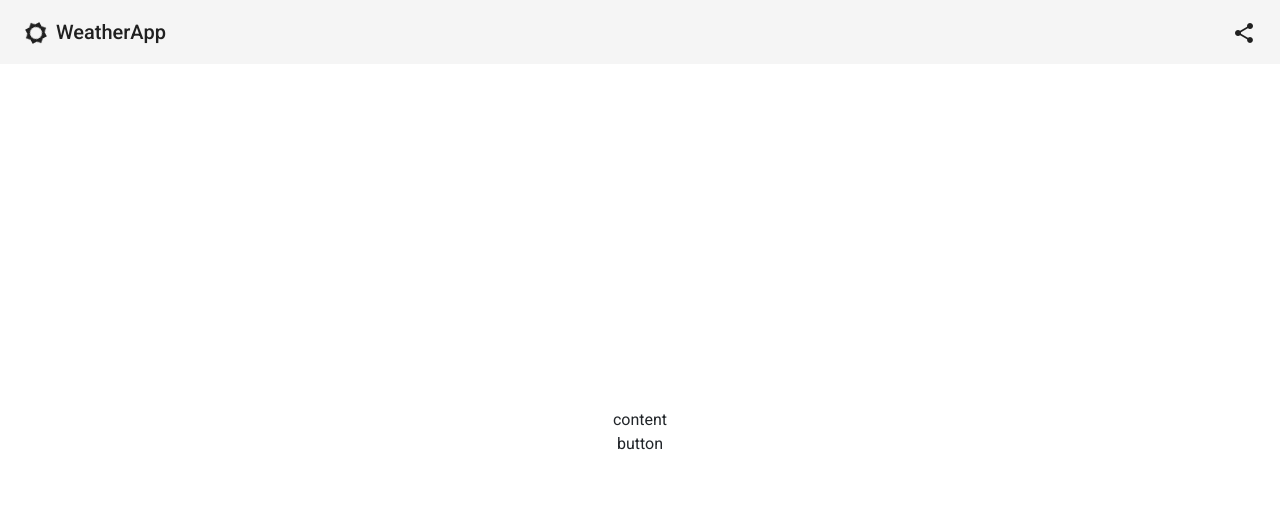
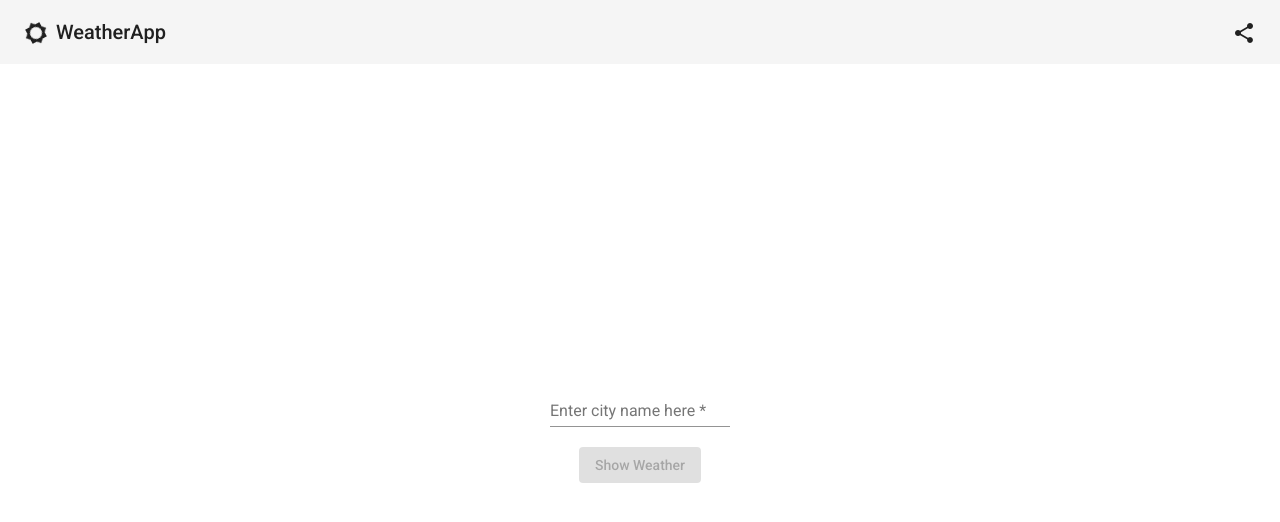
Before and after one commit to matsta25/weather-app, an Angular app: page /select-city in a window 1280 px wide. Shown: the top 522 px of the page. Built offline with nearby package versions, Linux system fonts and the light colour scheme.

Commit message:
feat(api-call): add working api call

```diff
--- a/src/app/component/select-city/select-city.component.html
+++ b/src/app/component/select-city/select-city.component.html
@@ -7,11 +7,17 @@
   <div class="d-flex flex-grow-1 justify-content-center align-items-center flex-column">
 
     <div>
-      content
-    </div>
+      <form [formGroup]="cityForm" (ngSubmit)="onSubmit()">
 
-    <div>
-      button
+        <mat-form-field appearance="legacy">
+          <mat-label>Enter city name here</mat-label>
+          <input matInput formControlName="cityName">
+        </mat-form-field>
+
+        <div class="d-flex justify-content-center">
+          <button mat-raised-button color="accent" type="submit" [disabled]="!cityForm.valid">Show Weather</button>
+        </div>
+      </form>
     </div>
 
   </div>
--- a/src/app/component/select-city/select-city.component.ts
+++ b/src/app/component/select-city/select-city.component.ts
@@ -1,4 +1,9 @@
-import { Component, OnInit } from '@angular/core';
+import {Component, OnInit} from '@angular/core';
+import {FormControl, FormGroup, Validators} from '@angular/forms';
+import {WeatherService} from '../../service/weather.service';
+import {catchError, map} from 'rxjs/operators';
+import {throwError} from 'rxjs';
+import {HttpErrorResponse} from '@angular/common/http';
 
 @Component({
   selector: 'app-select-city',
@@ -7,9 +12,37 @@ import { Component, OnInit } from '@angular/core';
 })
 export class SelectCityComponent implements OnInit {
 
-  constructor() { }
+  cityForm = new FormGroup({
+    cityName: new FormControl('', Validators.required),
+  });
+
+  constructor(
+    private weatherService: WeatherService
+  ) {
+  }
 
   ngOnInit(): void {
   }
 
+  onSubmit(): any {
+    this.weatherService.getWeatherByCityName(this.cityForm.value.cityName).pipe(
+      map((data) => {
+        console.log(data);
+      }),
+      catchError(
+        this.handleError.bind(this)
+      )
+    ).subscribe();
+  }
+
+  private handleError(error: HttpErrorResponse) {
+    if (error.error instanceof ErrorEvent) {
+      console.error('An error occurred:', error.error.message);
+    } else {
+      console.log(error.error.cod, error.error.message);
+    }
+
+    return throwError(
+      'Something bad happened; please try again later.');
+  }
 }
--- a/src/app/service/weather.service.ts
+++ b/src/app/service/weather.service.ts
@@ -14,7 +14,7 @@ export class WeatherService {
   ) {
   }
 
-  public getWeatherByCityName(cityName: string) {
+  public getWeatherByCityName(cityName: string): any {
     const params = new HttpParams()
       .set('q', cityName)
       .set('appid', environment.API_KEY);
```
Also changed, not shown: src/app/app.module.ts (+8 -3 lines).
